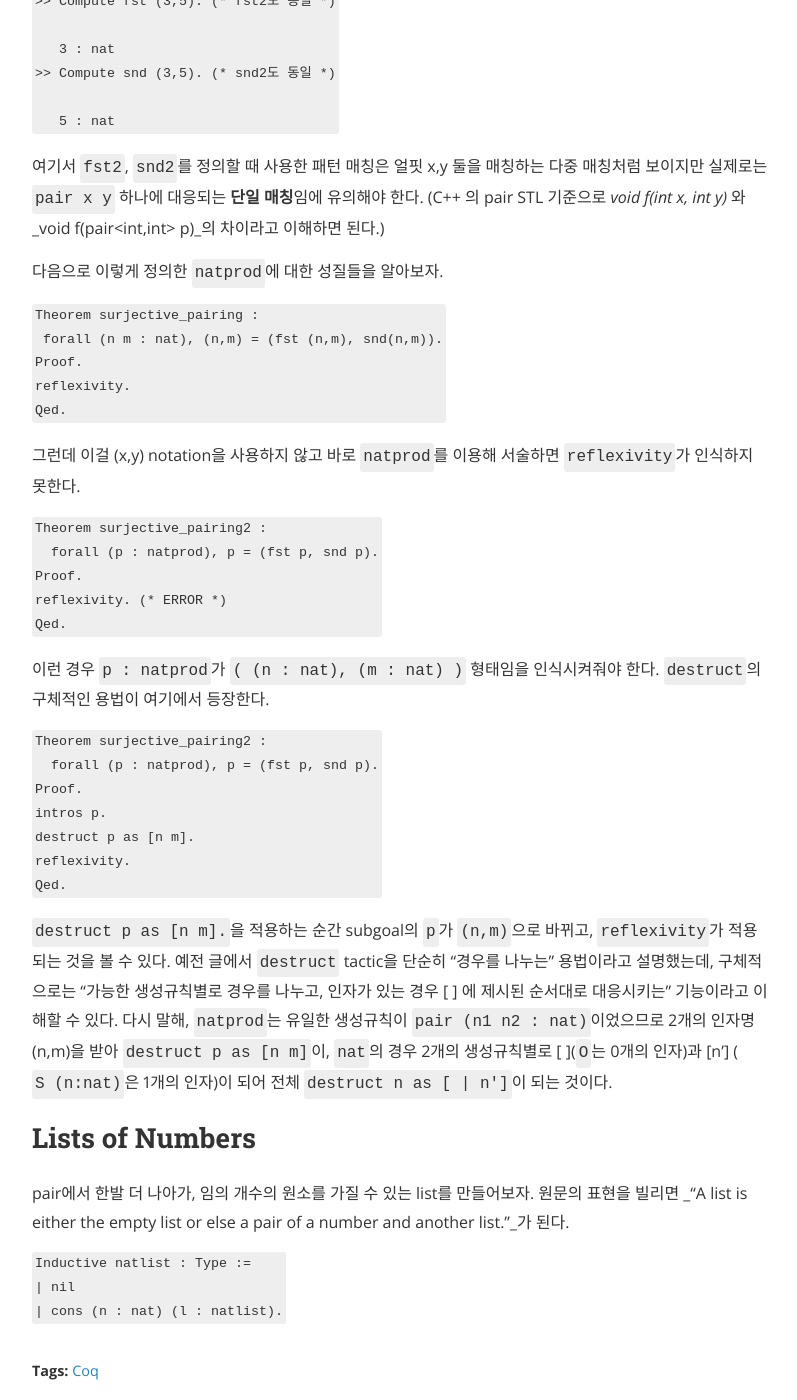
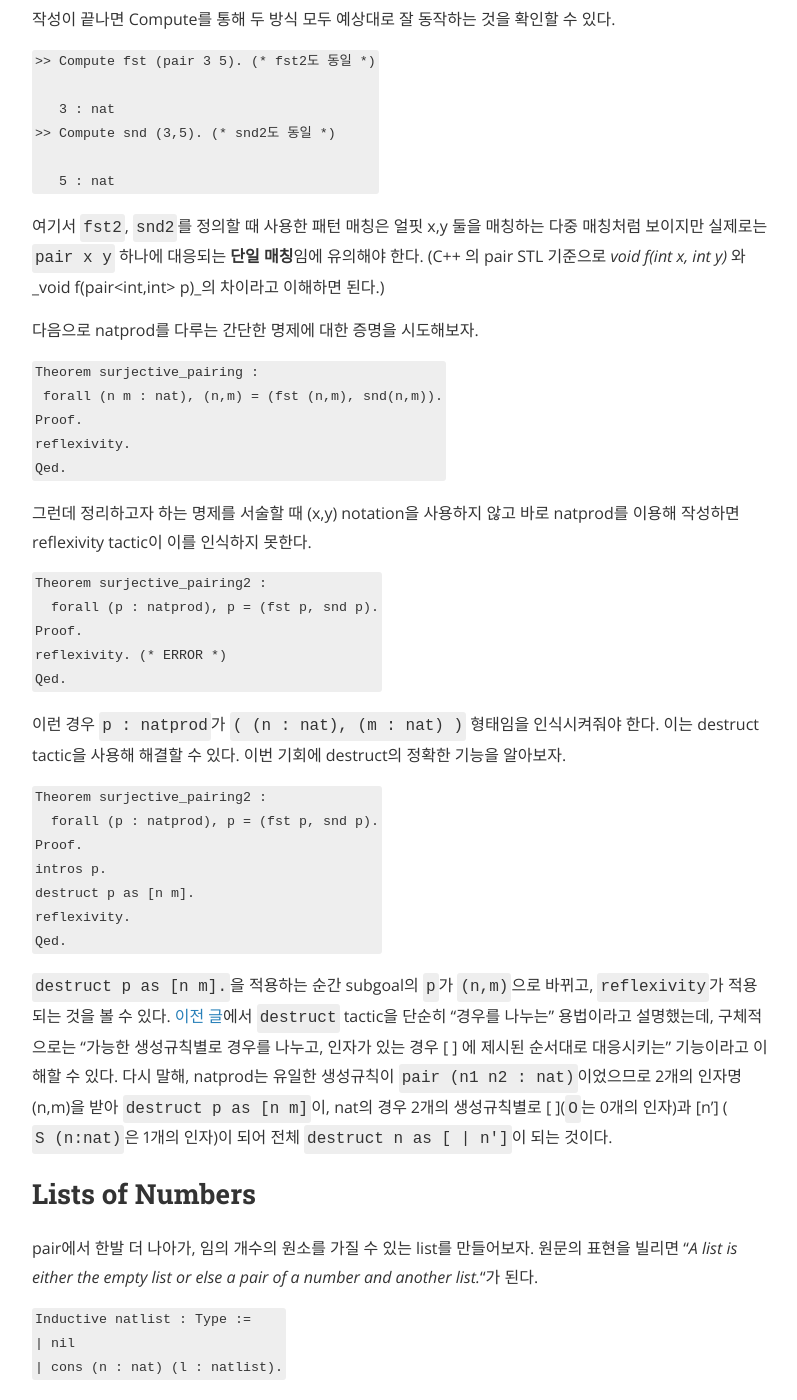
Before and after one commit to nyan101/nyan101.github.io, a Jekyll site: the page built from _posts/2019-02-09-SW-Foundations-Ch03-1.md, in a window 1280 px wide and 1400 px high, scrolled down 1266 px. Shown: the whole window, without its empty margins (240-1037 px from the left). Built offline with Jekyll 4.4.1, drawn with Linux system fonts in a browser that asks for light colours; nearby versions of some CDN libraries; comment, search, counter and statistics services are not loaded; a style sheet for code colours, icons or effects is not loaded; some of the changed text lies outside the part shown.

Commit message:
add content

````diff
--- a/_posts/2019-02-09-SW-Foundations-Ch03-1.md
+++ b/_posts/2019-02-09-SW-Foundations-Ch03-1.md
@@ -1,6 +1,6 @@
 ---
 layout: post
-title:  "SW Foundations - Ch03. Working with Structured Data (1)"
+title:  "SW Foundations - Ch03. Working with Structured Data (1) (작성중)"
 date:   2019-02-09 15:33:11
 author: nyan101
 categories: 자습
@@ -13,7 +13,7 @@
 본 장에서는 Structured Data, 그중에서도 List에 대해 다룬다.
 
 ## Pairs of Numbers
-예전 `nybble`을 정의할 때 언급했듯이, Coq의 생성자(constructor)는 여러 개의 인자를 받을 수 있다.
+지난번 `nybble`을 정의할 때 언급했듯이, Coq의 생성자(constructor)는 여러 개의 인자를 받을 수 있다.
 
 ```Coq
 Inductive natprod : Type :=
@@ -22,7 +22,7 @@
 
 이렇게 정의된 `natprod`에는 오직 하나의 생성규칙만 존재한다.(ex: `pair 3 5`)
 
-이제 몇 가지 함수와 함께 새로운 notation을 정의해보자.
+이제 몇 가지 함수와 함께 새로운 notation을 정의해보자. `fst`, `snd`는 각각 natprod의 첫 번째, 두 번째 인자를 추출하는 함수가 된다.
 
 ```Coq
 Definition fst (p : natprod) : nat :=
@@ -38,7 +38,7 @@
 Notation "( x , y )" := (pair x y).
 ```
 
-이렇게 정의된 notation은 함수 정의에서도 사용할 수 있다.
+이렇게 정의된 notation은 함수 정의에서도 사용할 수 있다. fst, snd를 (x,y) notation을 사용해 다시 작성해보자.
 
 ```Coq
 Definition fst2 (p : natprod) : nat :=
@@ -52,10 +52,10 @@
 end.
 ```
 
-Compute를 사용해 테스트해보자.
+작성이 끝나면 Compute를 통해 두 방식 모두 예상대로 잘 동작하는 것을 확인할 수 있다.
 
 ```Coq
->> Compute fst (3,5). (* fst2도 동일 *)
+>> Compute fst (pair 3 5). (* fst2도 동일 *)
 
    3 : nat
 >> Compute snd (3,5). (* snd2도 동일 *)
@@ -67,7 +67,7 @@
 
 
 
-다음으로 이렇게 정의한 `natprod`에 대한 성질들을 알아보자.
+다음으로 natprod를 다루는 간단한 명제에 대한 증명을 시도해보자.
 
 ```Coq
 Theorem surjective_pairing :
@@ -77,7 +77,7 @@
 Qed.
 ```
 
-그런데 이걸 (x,y) notation을 사용하지 않고 바로 `natprod`를 이용해 서술하면 `reflexivity`가 인식하지 못한다.
+그런데 정리하고자 하는 명제를 서술할 때 (x,y) notation을 사용하지 않고 바로 natprod를 이용해 작성하면 reflexivity tactic이 이를 인식하지 못한다.
 
 ```Coq
 Theorem surjective_pairing2 :
@@ -87,7 +87,7 @@
 Qed.
 ```
 
-이런 경우 `p : natprod`가 `( (n : nat), (m : nat) )` 형태임을 인식시켜줘야 한다. `destruct`의 구체적인 용법이 여기에서 등장한다.
+이런 경우 `p : natprod`가 `( (n : nat), (m : nat) )` 형태임을 인식시켜줘야 한다. 이는 destruct tactic을 사용해 해결할 수 있다. 이번 기회에 destruct의 정확한 기능을 알아보자.
 
 ```Coq
 Theorem surjective_pairing2 :
@@ -99,13 +99,13 @@
 Qed.
 ```
 
-`destruct p as [n m].`을 적용하는 순간 subgoal의 `p`가 `(n,m)`으로 바뀌고, `reflexivity`가 적용되는 것을 볼 수 있다. 예전 글에서 `destruct` tactic을 단순히 "경우를 나누는" 용법이라고 설명했는데, 구체적으로는 "가능한 생성규칙별로 경우를 나누고, 인자가 있는 경우 \[ \] 에 제시된 순서대로 대응시키는" 기능이라고 이해할 수 있다. 다시 말해, `natprod`는 유일한 생성규칙이 `pair (n1 n2 : nat)`이었으므로 2개의 인자명(n,m)을 받아 `destruct p as [n m]`이, `nat`의 경우 2개의 생성규칙별로 \[ \](`O`는 0개의 인자)과 \[n'\] (`S (n:nat)`은 1개의 인자)이 되어 전체 `destruct n as [ | n']`이 되는 것이다.
+`destruct p as [n m].`을 적용하는 순간 subgoal의 `p`가 `(n,m)`으로 바뀌고, `reflexivity`가 적용되는 것을 볼 수 있다. [이전 글](https://nyan101.github.io/%EC%9E%90%EC%8A%B5/2019/02/03/SW-Foundations-Ch02-2.html)에서 `destruct` tactic을 단순히 "경우를 나누는" 용법이라고 설명했는데, 구체적으로는 "가능한 생성규칙별로 경우를 나누고, 인자가 있는 경우 \[ \] 에 제시된 순서대로 대응시키는" 기능이라고 이해할 수 있다. 다시 말해, natprod는 유일한 생성규칙이 `pair (n1 n2 : nat)`이었으므로 2개의 인자명(n,m)을 받아 `destruct p as [n m]`이, nat의 경우 2개의 생성규칙별로 \[ \](`O`는 0개의 인자)과 \[n'\] (`S (n:nat)`은 1개의 인자)이 되어 전체 `destruct n as [ | n']`이 되는 것이다.
 
 
 
 ## Lists of Numbers
 
-pair에서 한발 더 나아가, 임의 개수의 원소를 가질 수 있는 list를 만들어보자. 원문의 표현을 빌리면 _"A list is either the empty list or else a pair of a number and another list."_가 된다.
+pair에서 한발 더 나아가, 임의 개수의 원소를 가질 수 있는 list를 만들어보자. 원문의 표현을 빌리면 "_A list is either the empty list or else a pair of a number and another list._"가 된다.
 
 ```Coq
 Inductive natlist : Type :=
````
